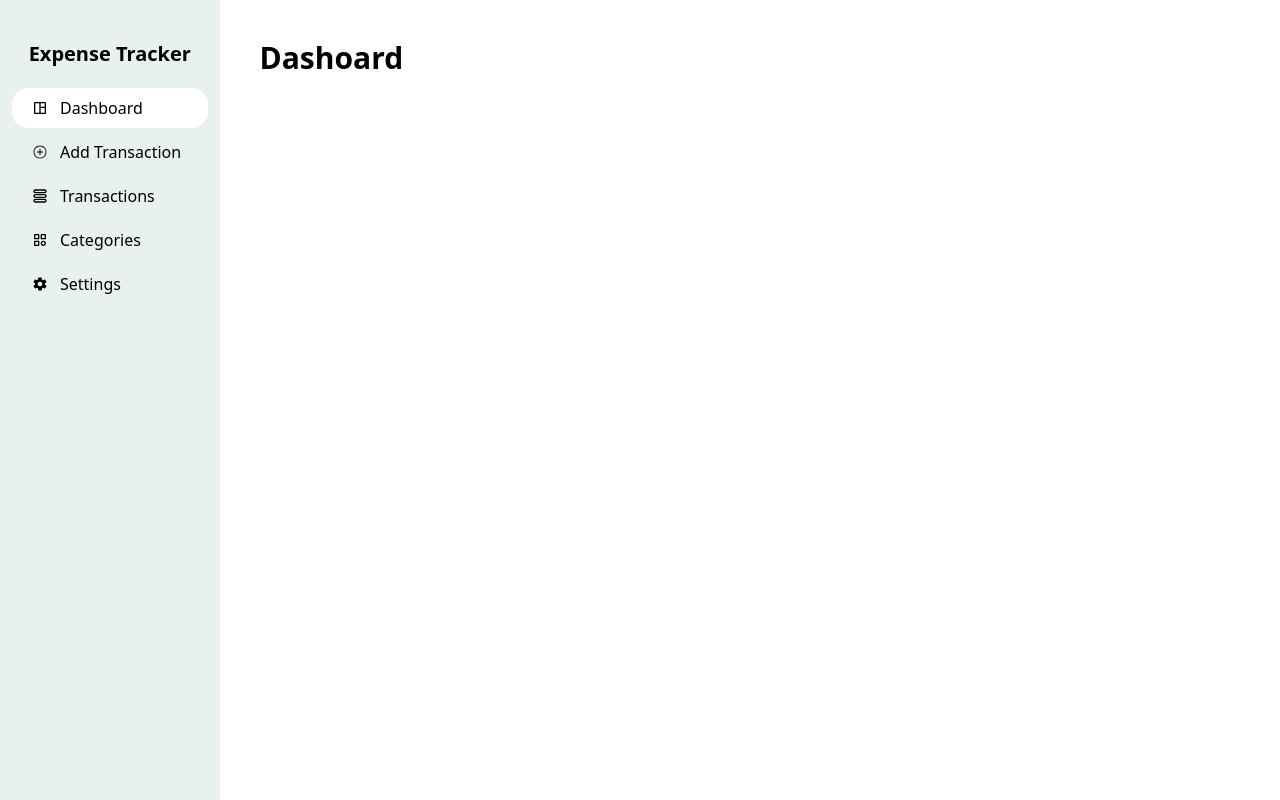
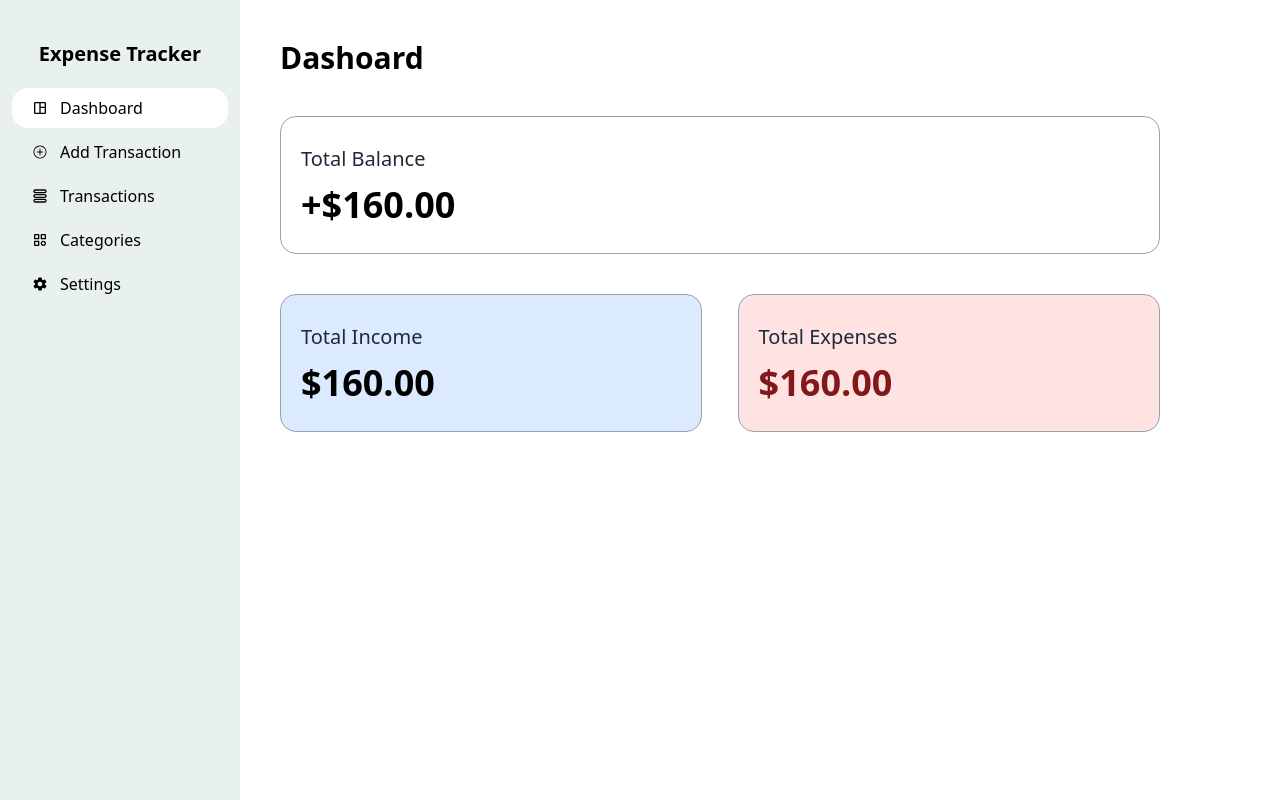
Before and after one commit to kenshiin1123/expense-tracker, a React (Vite) app: page / in a window 1280 px wide. Built offline with nearby package versions, Linux system fonts and the light colour scheme.

Commit message:
add dashboard style

```diff
--- a/src/Layout.jsx
+++ b/src/Layout.jsx
@@ -4,7 +4,7 @@ export default function Layout() {
   return (
     <main className="flex h-svh w-full">
       <NavigationBar />
-      <div className="p-10 w-[90%]">
+      <div className="p-10 w-[75%]">
         <Outlet />
       </div>
     </main>
--- /dev/null
+++ b/src/components/Container.jsx
@@ -0,0 +1,9 @@
+export default function Container({ additionalClasses, children }) {
+  return (
+    <div
+      className={`border border-gray-400 rounded-2xl min-h-20 ${additionalClasses} py-7 px-5`}
+    >
+      {children}
+    </div>
+  );
+}
--- a/src/components/Header.jsx
+++ b/src/components/Header.jsx
@@ -1,11 +1,35 @@
 import { motion } from "motion/react";
 
-export default function Header({ size = "large", children }) {
+export default function Header({
+  size = "large",
+  additionalClass = "",
+  children,
+}) {
+  let classes = "";
+
+  switch (size) {
+    case "small":
+      classes = "text-md font-medium text-gray-800";
+      break;
+    case "medium":
+      classes = "text-xl font-medium text-gray-800";
+      break;
+    case "large":
+      classes = "text-3xl font-bold";
+      break;
+    case "extra-large":
+      classes = "text-4xl font-bold";
+      break;
+    default:
+      classes = "text-xl font-bold";
+      break;
+  }
+
   return (
     <motion.h1
       initial={{ opacity: 0 }}
       animate={{ opacity: 1 }}
-      className={`text-3xl font-semibold`}
+      className={`${classes} ${additionalClass}`}
     >
       {children}
     </motion.h1>
--- /dev/null
+++ b/src/components/StatCard.jsx
@@ -0,0 +1,34 @@
+import Container from "./Container";
+import Header from "./Header";
+
+export default function StatCard({ title, value, type = "balance" }) {
+  let containerWidth = "";
+  let backgroundColor = "white";
+  let sign = "+";
+  let textColor = "";
+
+  switch (type) {
+    case "income":
+      containerWidth = "w-[48%]";
+      backgroundColor = "bg-blue-100";
+      sign = "";
+      break;
+    case "expenses":
+      containerWidth = "w-[48%]";
+      backgroundColor = "bg-red-100";
+      sign = "";
+      textColor = "text-red-900";
+      break;
+  }
+
+  return (
+    <Container
+      additionalClasses={`mt-10 space-y-3 ${containerWidth} ${backgroundColor}`}
+    >
+      <Header size="medium">{title}</Header>
+      <Header size="extra-large" additionalClass={textColor}>
+        {sign}${value}
+      </Header>
+    </Container>
+  );
+}
--- a/src/pages/Dashboard.jsx
+++ b/src/pages/Dashboard.jsx
@@ -1,8 +1,15 @@
 import Header from "../components/Header";
+import StatCard from "../components/StatCard";
 export default function Dashboard() {
   return (
     <>
       <Header>Dashoard</Header>
+      {/* Total Balance */}
+      <StatCard title={"Total Balance"} value={"160.00"} type="balance" />
+      <section className="flex justify-between">
+        <StatCard title={"Total Income"} value={"160.00"} type="income" />
+        <StatCard title={"Total Expenses"} value={"160.00"} type="expenses" />
+      </section>
     </>
   );
 }
```
